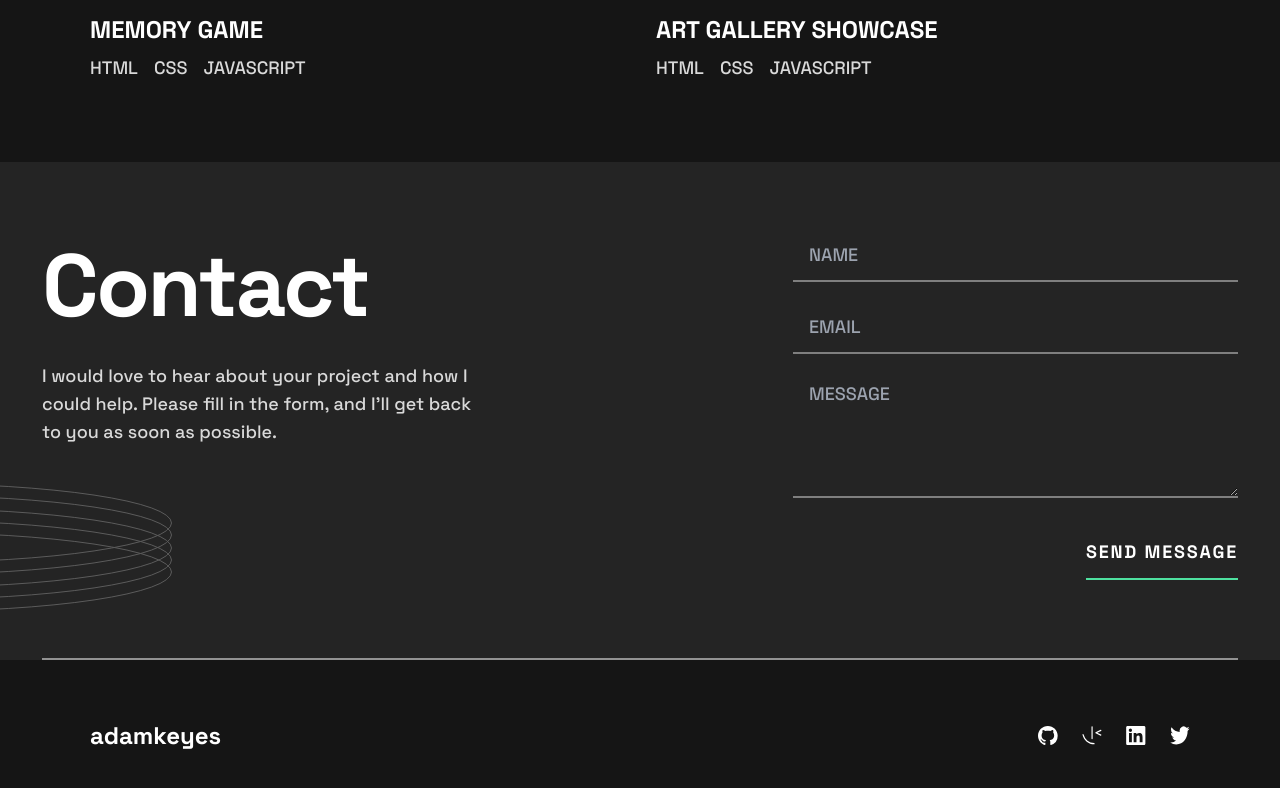
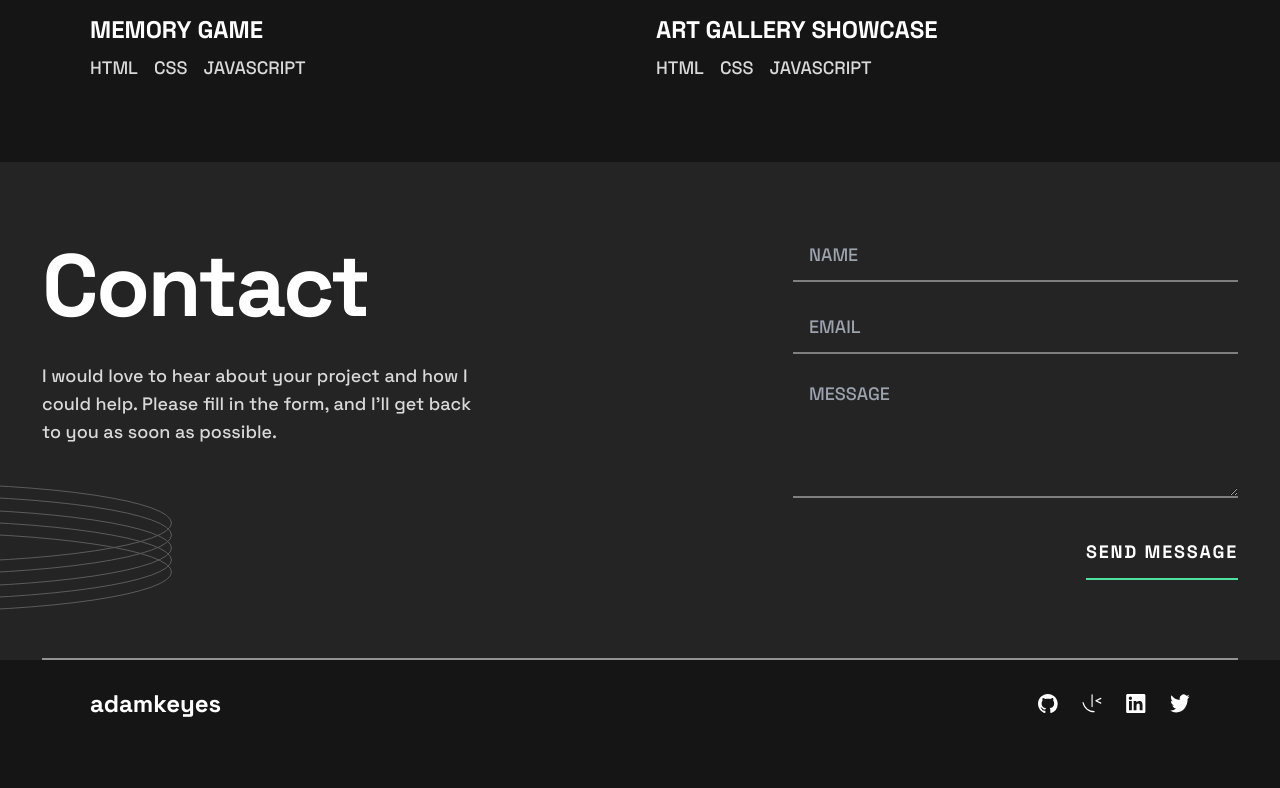
Before and after one commit to JayBrown92/single-page-developer-portfolio, a Next.js app: page / in a window 1280 px wide. Shown: the part 2943-3731 px from the top of the page. After the commit the page ends 3691 px from the top, so only its background shows below. Built offline with nearby package versions, Linux system fonts and the light colour scheme.

Commit message:
fixed: hero sec on md screens

```diff
--- a/src/components/UI/Container.tsx
+++ b/src/components/UI/Container.tsx
@@ -6,7 +6,7 @@ type Props = {
 export default function Container({ children, className }: Props) {
   return (
     <div
-      className={`container relative  py-20 lg:max-w-screen-lg ${className}`}
+      className={`container relative py-20 md:py-16 lg:max-w-screen-lg lg:py-20 ${className}`}
     >
       {children}
     </div>
--- a/src/components/content/Contact.tsx
+++ b/src/components/content/Contact.tsx
@@ -6,7 +6,7 @@ import Section from "../UI/Section";
 export default function Contact() {
   return (
     <Section id="contact-me-section" className=" bg-secondary-bg">
-      <Container className="flex flex-wrap justify-center gap-y-5  overflow-visible  px-4 text-center  after:absolute after:bottom-0 after:left-4 after:right-4 after:mx-auto after:border-y-[1px] after:border-color-secondary/50 md:max-w-md md:gap-10 lg:justify-between lg:text-left">
+      <Container className="flex flex-wrap justify-center gap-y-5    px-4 text-center  after:absolute after:bottom-0 after:left-4 after:right-4 after:mx-auto after:border-y-[1px] after:border-color-secondary/50 md:max-w-md md:gap-10 lg:justify-between lg:text-left">
         <div className="flex w-full flex-col gap-y-8 lg:w-[445px] ">
           <h2> Contact</h2>
           <p>
--- a/src/components/content/Hero.tsx
+++ b/src/components/content/Hero.tsx
@@ -12,7 +12,7 @@ import Container from "../UI/Container";
 export default function Hero() {
   return (
     <Section id={"hero-section"}>
-      <Container className="relative z-10 flex flex-col justify-between gap-y-10 overflow-visible pt-0 md:flex-row md:pb-48 lg:pb-48 xl:pb-72 ">
+      <Container className="relative z-10 flex flex-col justify-between gap-y-10 overflow-visible !pt-0 md:flex-row md:pb-44 lg:pb-48 xl:pb-72 ">
         <Image
           src={ringsPattern}
           width={530}
@@ -32,7 +32,7 @@ export default function Hero() {
           width={322}
           height={600}
           priority
-          className="absolute -right-0 -top-32 order-2  hidden min-w-[322px] md:block lg:hidden"
+          className="absolute -right-0 -top-[88px] order-2  hidden md:block lg:hidden"
           alt="image of developer adam keyes"
         />
         <Image
--- a/src/components/content/Template.tsx
+++ b/src/components/content/Template.tsx
@@ -42,14 +42,14 @@ export default function Template({ children }: PropTypes) {
   return (
     <>
       <header className="bg-primary-bg/0">
-        <Container className=" flex flex-col items-center justify-center  gap-6 py-7  md:flex-row md:flex-nowrap md:justify-between md:gap-0">
+        <Container className=" flex flex-col items-center justify-center  gap-6 py-7 md:flex-row md:flex-nowrap  md:justify-between md:gap-0 md:py-7 lg:py-7">
           {logo}
           <div className="flex  justify-center gap-6 ">{iconMap}</div>
         </Container>
       </header>
       {children}
-      <footer className=" flex flex-wrap justify-center  gap-6 py-10">
-        <Container className=" flex flex-col items-center justify-center gap-6 py-5  md:flex-row md:flex-nowrap md:justify-between md:gap-0">
+      <footer className=" flex flex-wrap justify-center  gap-6 ">
+        <Container className=" flex flex-col items-center justify-center gap-6 py-7 md:flex-row md:flex-nowrap  md:justify-between md:gap-0 md:py-7 lg:py-7">
           {logo}
           <div className="flex  justify-center gap-6 ">{iconMap}</div>
         </Container>
```
